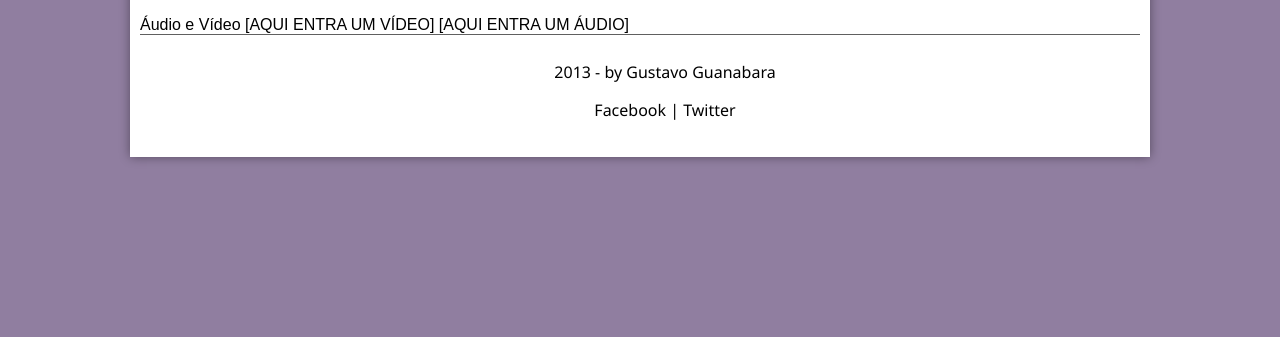
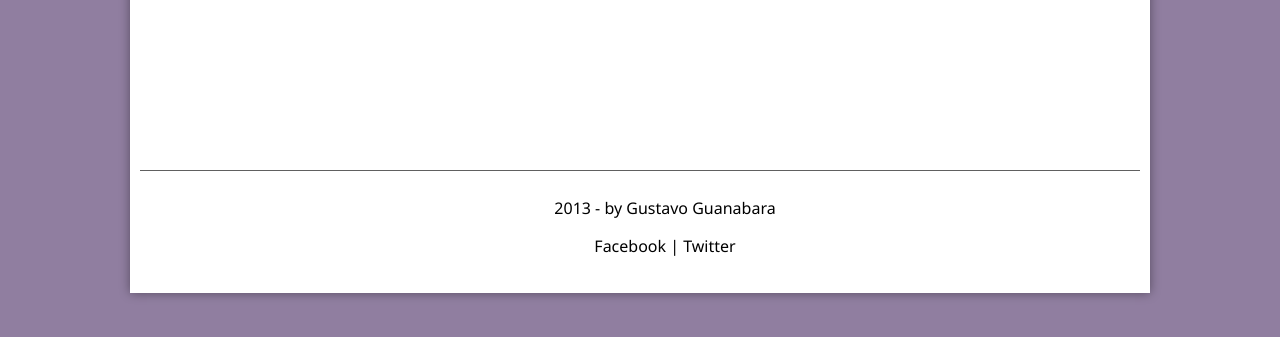
Before and after one commit to dev-drizzithiago/_aula_HTML_5, a plain HTML site: page multimidia.html in a window 1280 px wide. Shown: the part 297-634 px from the top of the page. Drawn offline with Linux system fonts and the light colour scheme.

Commit message:
Update multimidia.html

```diff
--- a/multimidia.html
+++ b/multimidia.html
@@ -46,14 +46,19 @@
             <h3 class="direita">Atualizado em 01/Maio/2013</h3>
         </hgroup>
     </header>
+
+<div id="tv-audio">
+    <audio id="musica">
+
+    </audio>
+    <video id="filme">
+
+    </video>
+
+</div>
+
 </article>
 </section>
-
-
-Áudio e Vídeo
-
-[AQUI ENTRA UM VÍDEO]
-[AQUI ENTRA UM ÁUDIO]
 
 <footer id="rodapeh">
     <p> 2013 - by Gustavo Guanabara </p>
```
